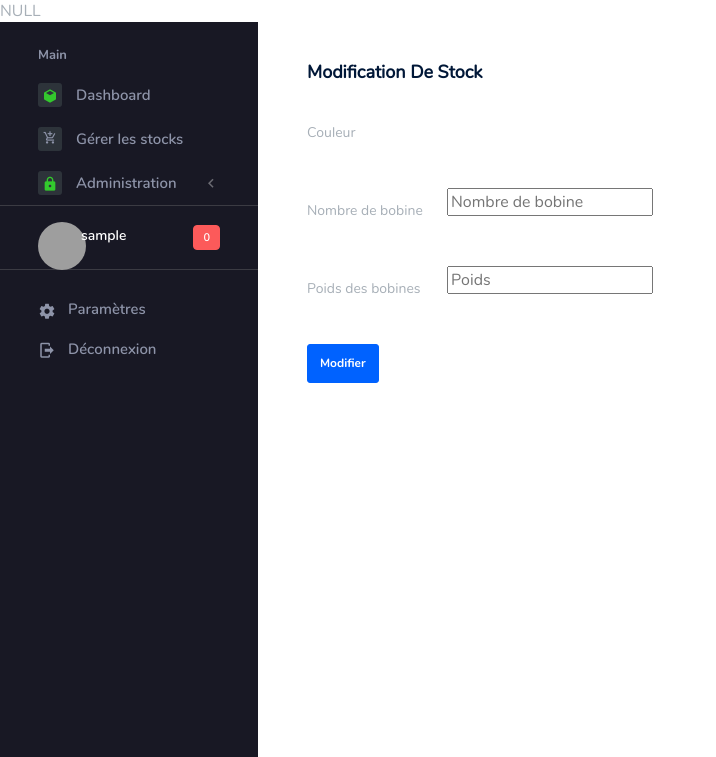
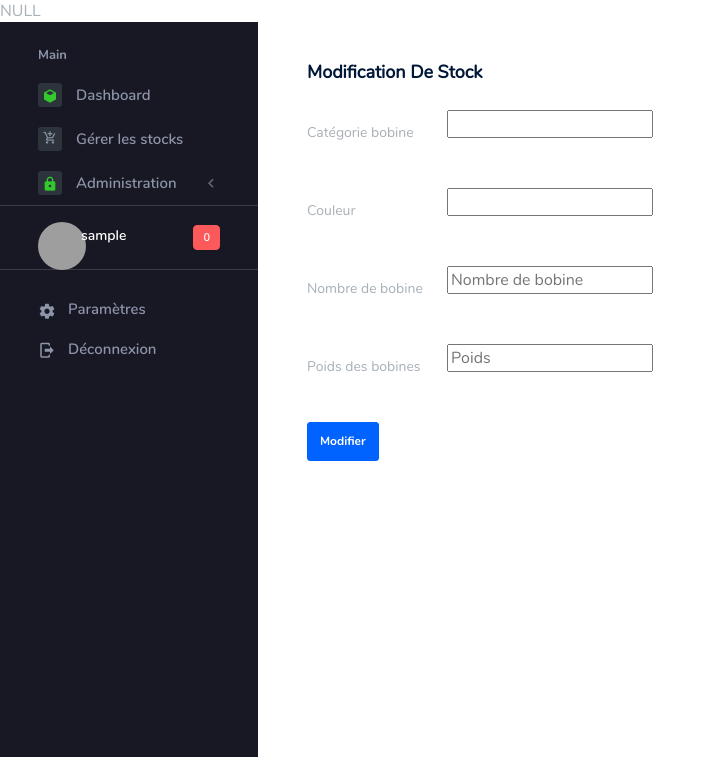
Before and after one commit to Mathbech/www.pla-gestion.fr, a PHP site: page /change.php in a window 1280 px wide. Shown: the top 757 px of the page, without its empty margins (0-716 px from the left). Run offline with PHP 8.4, Linux system fonts and the light colour scheme; the visitor is signed in with stand-in values (Sample User, id 1); data that the repository does not hold is empty; grey boxes are pictures that could not be loaded.

Commit message:
modification mineurs

```diff
--- a/change.php
+++ b/change.php
@@ -90,10 +90,16 @@
                         <div class="card-body">
                             <h4 class="card-title">Modification de stock</h4>
                             <form class="forms-sample" method="post" action="./change.php">
+                            <div class="form-group row">
+                                    <label for="categorie" class="col-sm-3 col-form-label">Catégorie bobine</label>
+                                    <div class="col-sm-9">
+                                        <input type="text" name="categorie" id="categorie" value="<?php echo($data['categorie']); ?>">
+                                    </div>
+                                </div>
                                 <div class="form-group row">
-                                    <label for="nombre_bobine" class="col-sm-3 col-form-label">Couleur</label>
+                                    <label for="couleur" class="col-sm-3 col-form-label">Couleur</label>
                                     <div class="col-sm-9">
-                                        <?php echo($data['couleur']); ?>
+                                        <input type="text" name="couleur" id="couleur" value="<?php echo($data['couleur']); ?>">
                                     </div>
                                 </div>
                                 <div class="form-group row">
```
